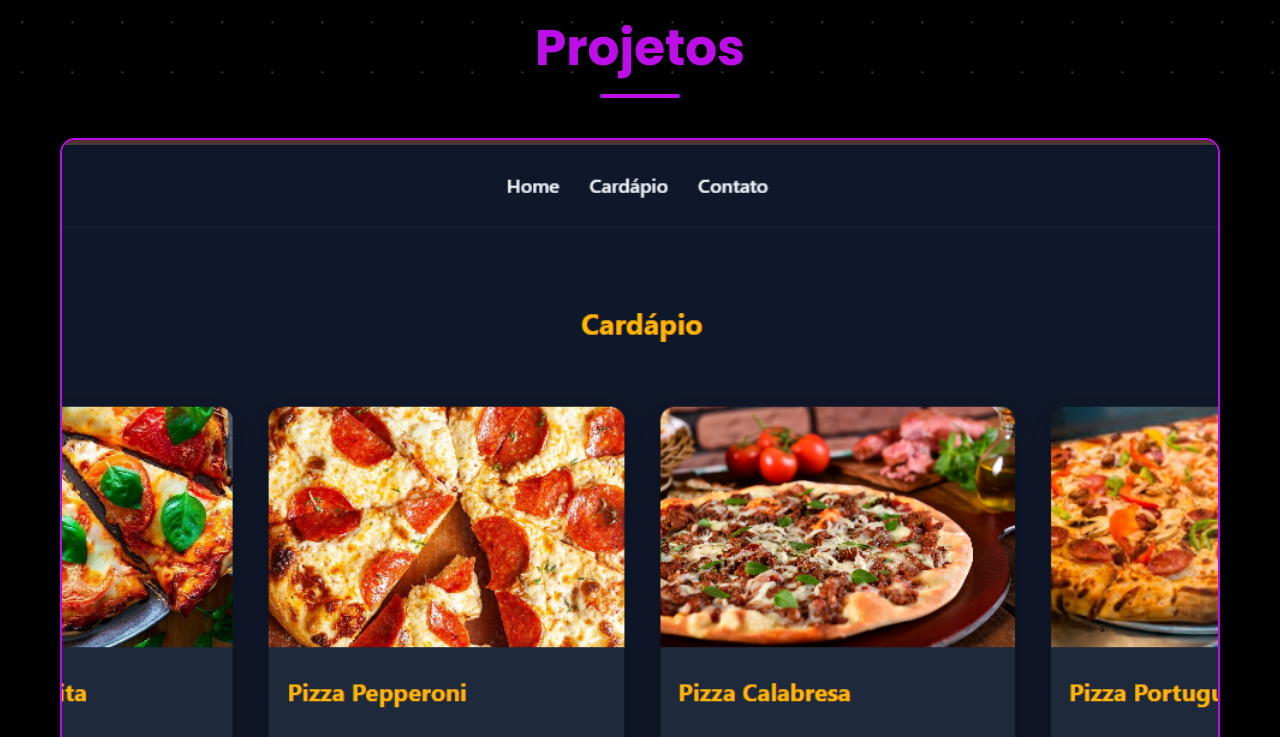
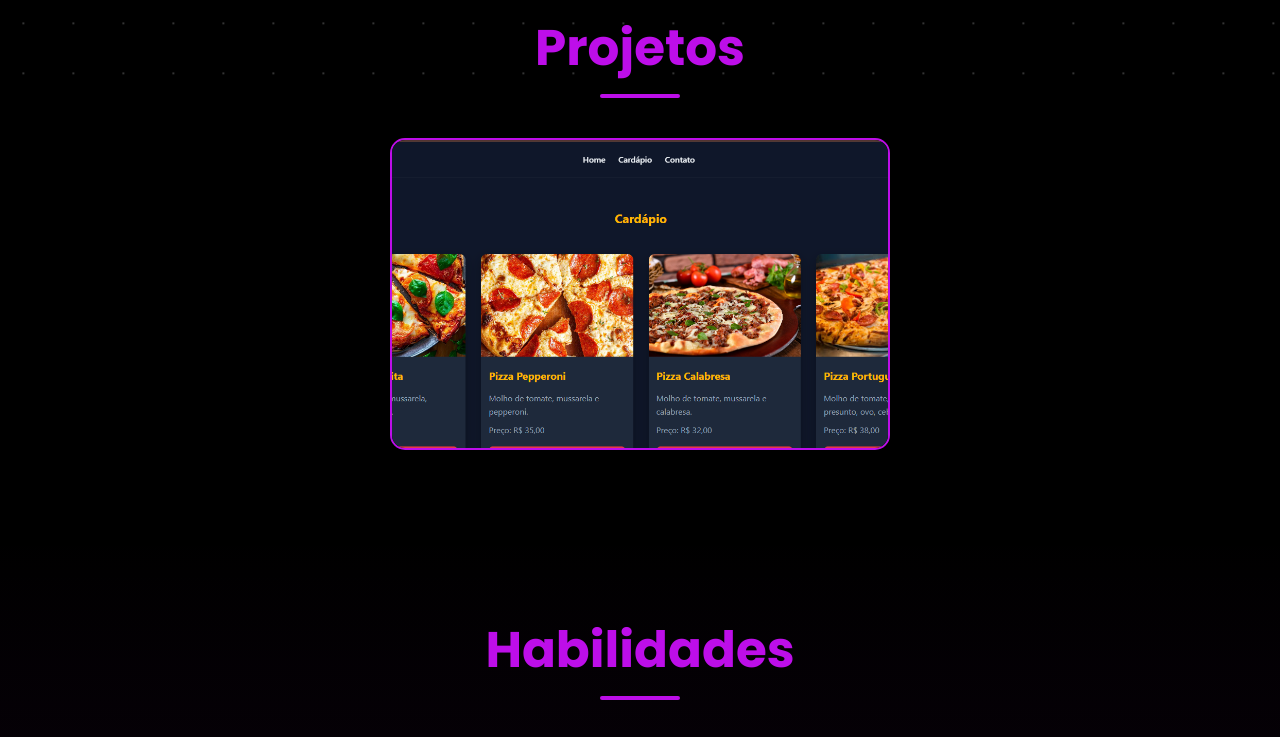
Before and after one commit to alexsousarodrigues1919-max/portf-lio_Alex_sousa, a plain HTML site: page index.html in a window 1280 px wide. Shown: the part 1520-2257 px from the top of the page. Drawn offline with Linux system fonts and the light colour scheme.

Commit message:
ajusta largura máxima da grade de projetos para 500px

```diff
--- a/style.css
+++ b/style.css
@@ -385,7 +385,7 @@ body::after {
   display: grid;
   grid-template-columns: repeat(auto-fit, minmax(300px, 1fr));
   gap: 30px;
-  max-width: 1200px;
+  max-width: 500px;
   margin: 0 auto;
 }
 
```
